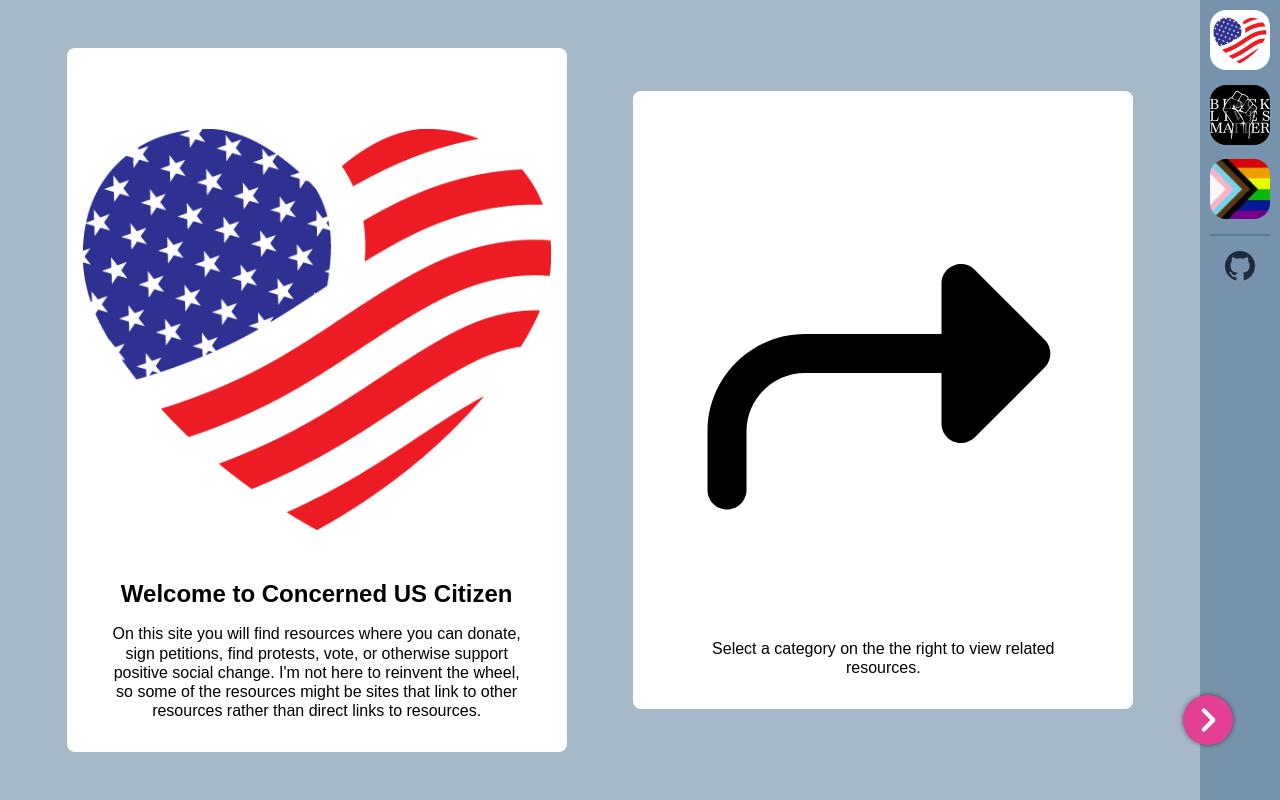
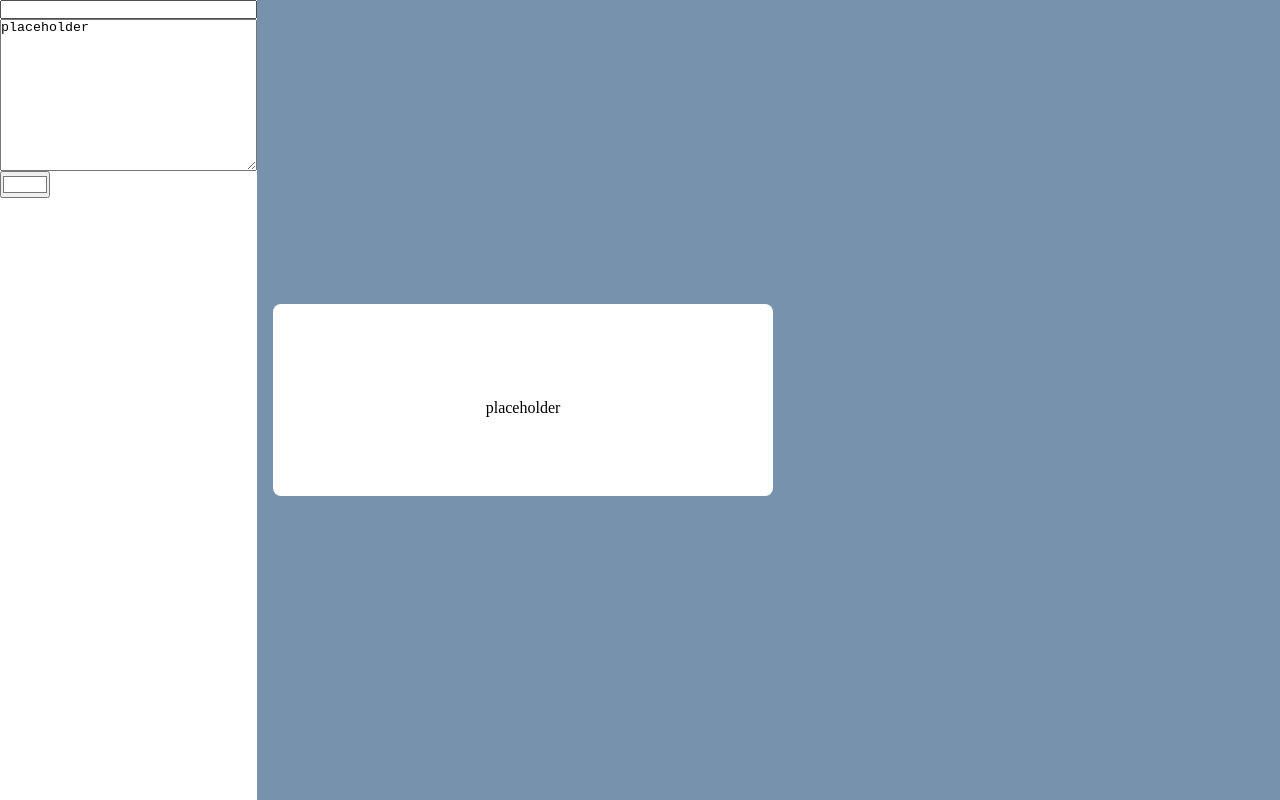
Before and after one commit to MarcusTF/concerned-us-citizen, a React (Create React App) app: page /admin in a window 1280 px wide. Built offline with nearby package versions, Linux system fonts and the light colour scheme; a web font is replaced by a local one.

Commit message:
Very rough preview of the admin panel for creating new cards.

```diff
--- a/package.json
+++ b/package.json
@@ -11,9 +11,11 @@
     "@types/node": "^12.20.4",
     "@types/react": "^17.0.3",
     "@types/react-dom": "^17.0.1",
+    "@types/react-router-dom": "^5.1.7",
     "node-sass": "^5.0.0",
     "react": "^17.0.1",
     "react-dom": "^17.0.1",
+    "react-router-dom": "^5.2.0",
     "react-scripts": "4.0.3",
     "react-spring": "^8.0.27",
     "typescript": "^4.2.3",
--- a/src/App.tsx
+++ b/src/App.tsx
@@ -1,26 +1,18 @@
 import React, { useState } from 'react'
+import { Route, BrowserRouter as Router } from 'react-router-dom'
 import './App.scss'
 
-import SideBar from './components/SideBar/SideBar'
-import Main from './components/Main/Main'
+// import SideBar from './components/SideBar/SideBar'
+// import Main from './components/Main/Main'
+import Admin from './Pages/Admin'
+import Home from './Pages/Home'
 
 function App() {
-  // this stores the state for the current selected tab. it defaults to the "home" tab.
-  const [selectedTab, setSelectedTab] = useState('Home')
-
-  // This sets the active tab based on the event.target.id of the clicked button.
-  const setActive = (e: any) => {
-    setSelectedTab(e.target.id)
-  }
-
-  // the selected tab state is passed to the main component for changing the view, the
-  // setActive function is passed to the sidebar so that it can control which tab is active.
-
   return (
-    <div className="App">
-      <Main selectedTab={selectedTab} />
-      <SideBar setActive={setActive} />
-    </div>
+    <Router>
+      <Route path="/" exact component={Home} />
+      <Route path="/admin" component={Admin} />
+    </Router>
   )
 }
 
--- /dev/null
+++ b/src/Pages/Admin.scss
@@ -0,0 +1,9 @@
+.Admin {
+  font-family: 'co';
+  display: flex;
+  width: 100%;
+  height: 100%;
+}
+p {
+  font-family: 'Co-Headline';
+}
--- /dev/null
+++ b/src/Pages/Admin.tsx
@@ -0,0 +1,37 @@
+import React, { useState } from 'react'
+import Input from '../components/Admin/Input/Input'
+import Preview from '../components/Admin/Preview/Preview'
+import { ContentBox } from '../contentInterface'
+
+import './Admin.scss'
+
+const Admin = () => {
+  const initialState: ContentBox = { key: 1, description: 'placeholder' }
+  const [previewState, setPreviewState] = useState(initialState)
+
+  //
+  const updateDescription = (desc: string) =>
+    setPreviewState({ ...previewState, description: desc })
+  const updateCardColor = (color: string) =>
+    setPreviewState({
+      ...previewState,
+      cardStyle: { ...previewState.cardStyle, backgroundColor: color },
+    })
+  const updateTitle = (title: string) =>
+    setPreviewState({ ...previewState, title: title })
+
+  // COMPONENT
+  return (
+    <div className="Admin">
+      <Input
+        previewState={previewState}
+        updateTitle={updateTitle}
+        updateDescription={updateDescription}
+        updateCardColor={updateCardColor}
+      />
+      <Preview previewState={previewState} />
+    </div>
+  )
+}
+
+export default Admin
--- /dev/null
+++ b/src/Pages/Home.tsx
@@ -0,0 +1,25 @@
+import React, { useState } from 'react'
+import Main from '../components/Main/Main'
+import SideBar from '../components/SideBar/SideBar'
+
+const Home = () => {
+  // this stores the state for the current selected tab. it defaults to the "home" tab.
+  const [selectedTab, setSelectedTab] = useState('Home')
+
+  // This sets the active tab based on the event.target.id of the clicked button.
+  const setActive = (e: any) => {
+    setSelectedTab(e.target.id)
+  }
+
+  // the selected tab state is passed to the main component for changing the view, the
+  // setActive function is passed to the sidebar so that it can control which tab is active.
+
+  return (
+    <div className="App">
+      <Main selectedTab={selectedTab} />
+      <SideBar setActive={setActive} />
+    </div>
+  )
+}
+
+export default Home
--- /dev/null
+++ b/src/components/Admin/Input/Input.scss
@@ -0,0 +1,4 @@
+.Input {
+  display: flex;
+  flex-direction: column;
+}
--- /dev/null
+++ b/src/components/Admin/Input/Input.tsx
@@ -0,0 +1,71 @@
+import { title } from 'node:process'
+import React, { useState } from 'react'
+import { ContentBox } from '../../../contentInterface'
+
+import './Input.scss'
+
+/**
+ *
+ *  cardStyle,
+  btnStyling,
+  image,
+  title,
+  description,
+  buttonUrl,
+  tabId,
+  cardId,
+ */
+
+const Input = ({
+  updateTitle,
+  updateDescription,
+  updateCardColor,
+  previewState,
+}: {
+  updateTitle: Function
+  updateDescription: Function
+  updateCardColor: Function
+  previewState: ContentBox
+}) => {
+  // update card title
+  const titleHandler = (e: any) => {
+    updateTitle(e.target.value)
+  }
+
+  const descriptionHandler = (e: any) => {
+    updateDescription(e.target.value)
+  }
+
+  const cardColorHandler = (e: any) => {
+    updateCardColor(e.target.value)
+  }
+
+  return (
+    <form className="Input">
+      <input
+        value={previewState.title}
+        type="text"
+        name="Title"
+        id="Title"
+        onChange={titleHandler}
+      />
+      <textarea
+        value={previewState.description}
+        name="description"
+        id="description"
+        cols={30}
+        rows={10}
+        onChange={descriptionHandler}
+      ></textarea>
+      <input
+        value={previewState?.cardStyle?.backgroundColor || '#ffffff'}
+        type="color"
+        name="cardstyle-color"
+        id="cardstyle-color"
+        onChange={cardColorHandler}
+      />
+    </form>
+  )
+}
+
+export default Input
--- /dev/null
+++ b/src/components/Admin/Preview/Preview.scss
@@ -0,0 +1,19 @@
+@import '../../../variables';
+
+.preview {
+  display: grid;
+  align-items: center;
+  flex: auto;
+  background-color: $maincolor;
+}
+
+.card,
+h1,
+h2,
+h3,
+h4,
+h5,
+a,
+p {
+  font-family: 'co-headline';
+}
--- /dev/null
+++ b/src/components/Admin/Preview/Preview.tsx
@@ -0,0 +1,21 @@
+import React, { CSSProperties } from 'react'
+import { ContentBox } from '../../../contentInterface'
+import Card from '../../Main/Tab/Card/Card'
+import './Preview.scss'
+
+const Preview = ({ previewState }: { previewState: ContentBox }) => {
+  const { description, cardStyle, title } = previewState
+  return (
+    <div className="preview">
+      <Card
+        title={title}
+        tabId="preview"
+        cardId="preview"
+        description={description}
+        cardStyle={cardStyle}
+      />
+    </div>
+  )
+}
+
+export default Preview
--- a/src/contentInterface.tsx
+++ b/src/contentInterface.tsx
@@ -58,7 +58,7 @@ export interface ContentImage {
 
 export interface ContentBox {
   key: number
-  cardStyle?: any
+  cardStyle?: CSSProperties
   btnStyling?: CSSProperties
   image?: ContentImage
   title?: string
```
Also changed, not shown: 1 other file (tests, documents, lock files or other folders).
